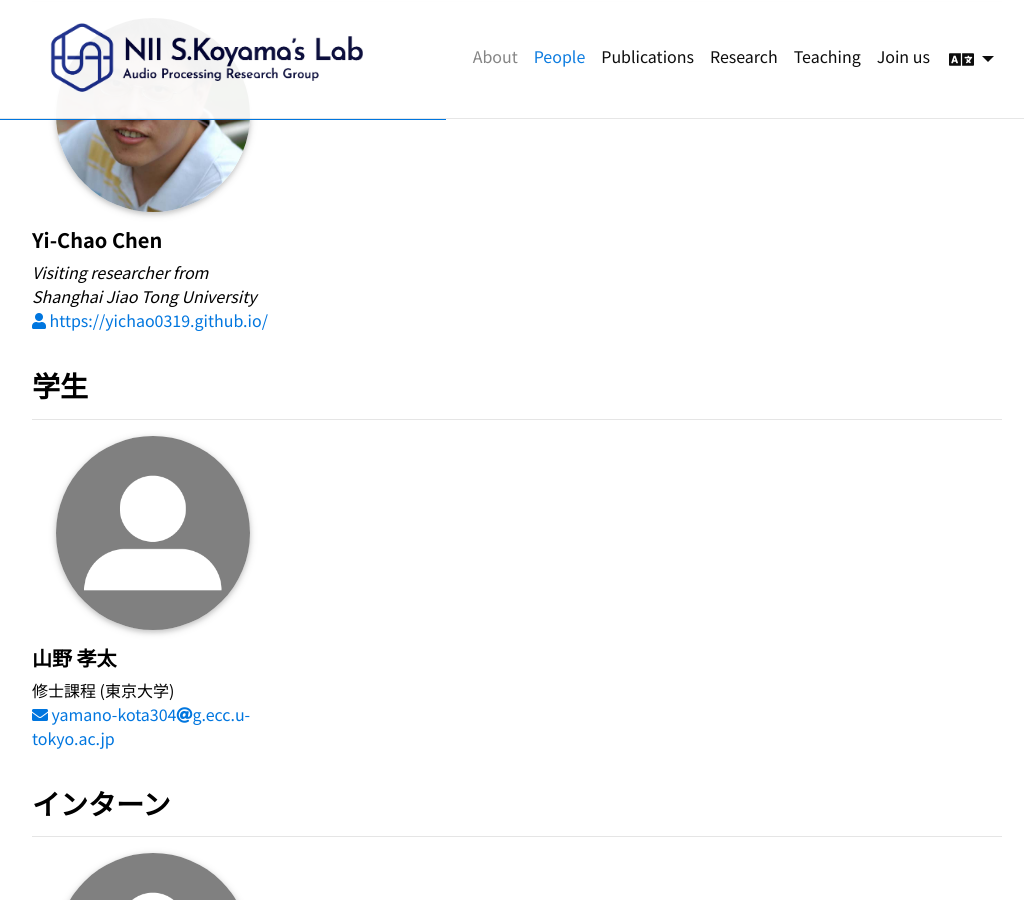
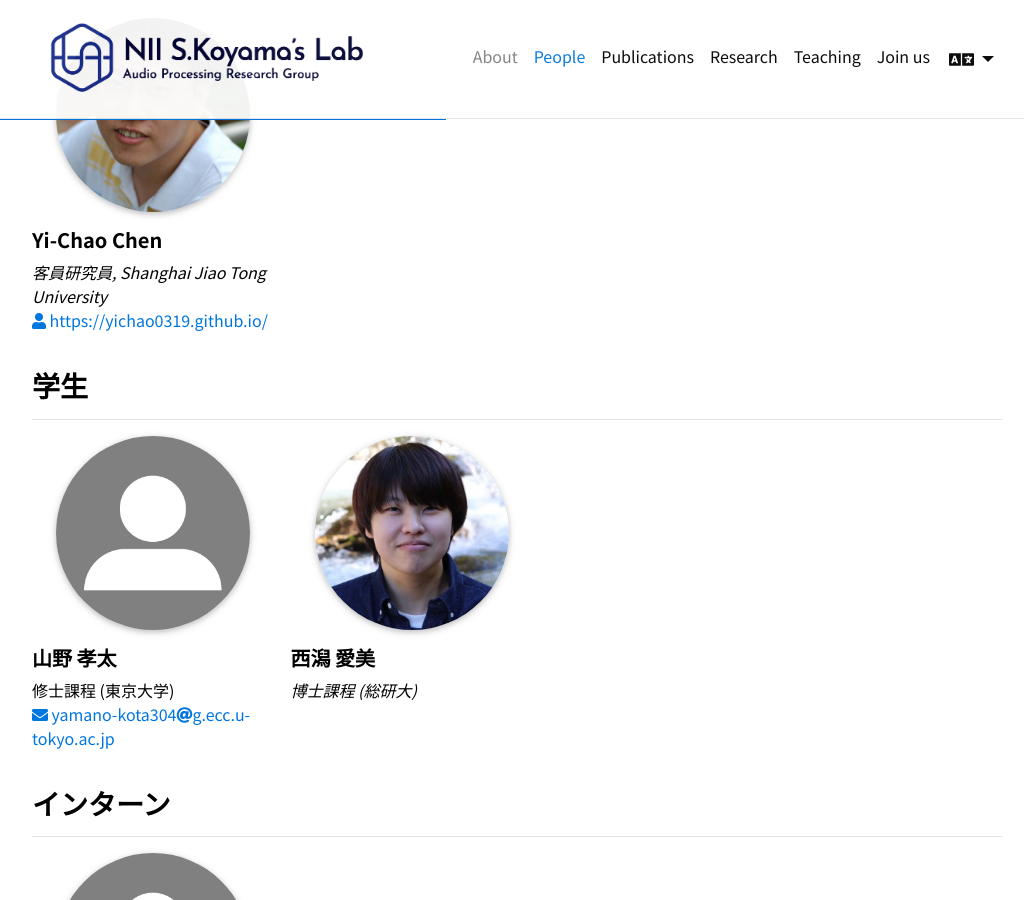
Before and after one commit to skoyamalab/skoyamalab.github.io, a Jekyll site: the page built from _pages_ja/people.md, in a window 1280 px wide and 900 px high, scrolled down 633 px. Shown: the whole window, without its empty margins (123-1147 px from the left). Built offline with Jekyll 4.4.1, drawn with Linux system fonts in a browser that asks for light colours; full-size pictures stand in for the smaller copies a plugin makes; comment, search, counter and statistics services are not loaded; a style sheet for code colours, icons or effects is not loaded.

Commit message:
updated people

```diff
--- a/_pages_ja/people.md
+++ b/_pages_ja/people.md
@@ -50,7 +50,7 @@ nav_ja_order: 1
         alt='Yi-Chao Chen' -%}
     <div class="address">
         <h5>Yi-Chao Chen</h5>
-        <p><em>Visiting researcher from Shanghai Jiao Tong University</em></p>
+        <p><em>客員研究員, Shanghai Jiao Tong University</em></p>
         <p><a href="https://yichao0319.github.io/"><i class="fas fa-user"></i> https://yichao0319.github.io/</a></p>
     </div>
 </div>
@@ -70,6 +70,17 @@ nav_ja_order: 1
         <h5>山野 孝太</h5>
         <p>修士課程 (東京大学)</p>
         <p><a href="#"><i class="fas fa-envelope"></i> yamano-kota304<i class="fas fa-at"></i>g.ecc.u-tokyo.ac.jp</a></p>
+    </div>
+</div>
+
+<div class="members float-left">
+    {% include figure.html
+        path='assets/img/mnishikata.jpg'
+        class="img-fluid z-depth-1 rounded-circle"
+        alt='Manami Nishikata' -%}
+    <div class="address">
+        <h5>西潟 愛美</h5>
+        <p><em>博士課程 (総研大)</em></p>
     </div>
 </div>
 
```
Also changed, not shown: _news/announcement20241001.md (added, +9 -0 lines), _news_ja/announcement20241001.md (added, +9 -0 lines), _pages/people.md (+11 -0 lines).
